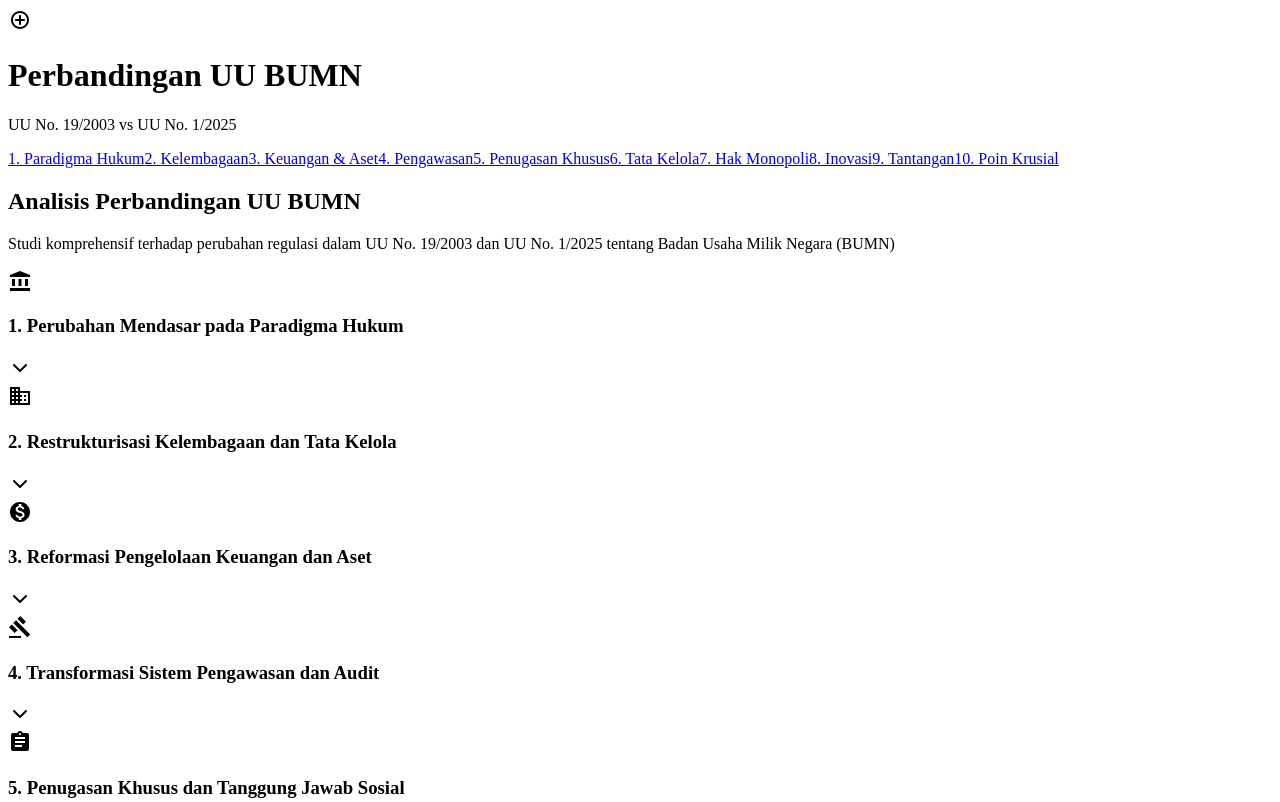
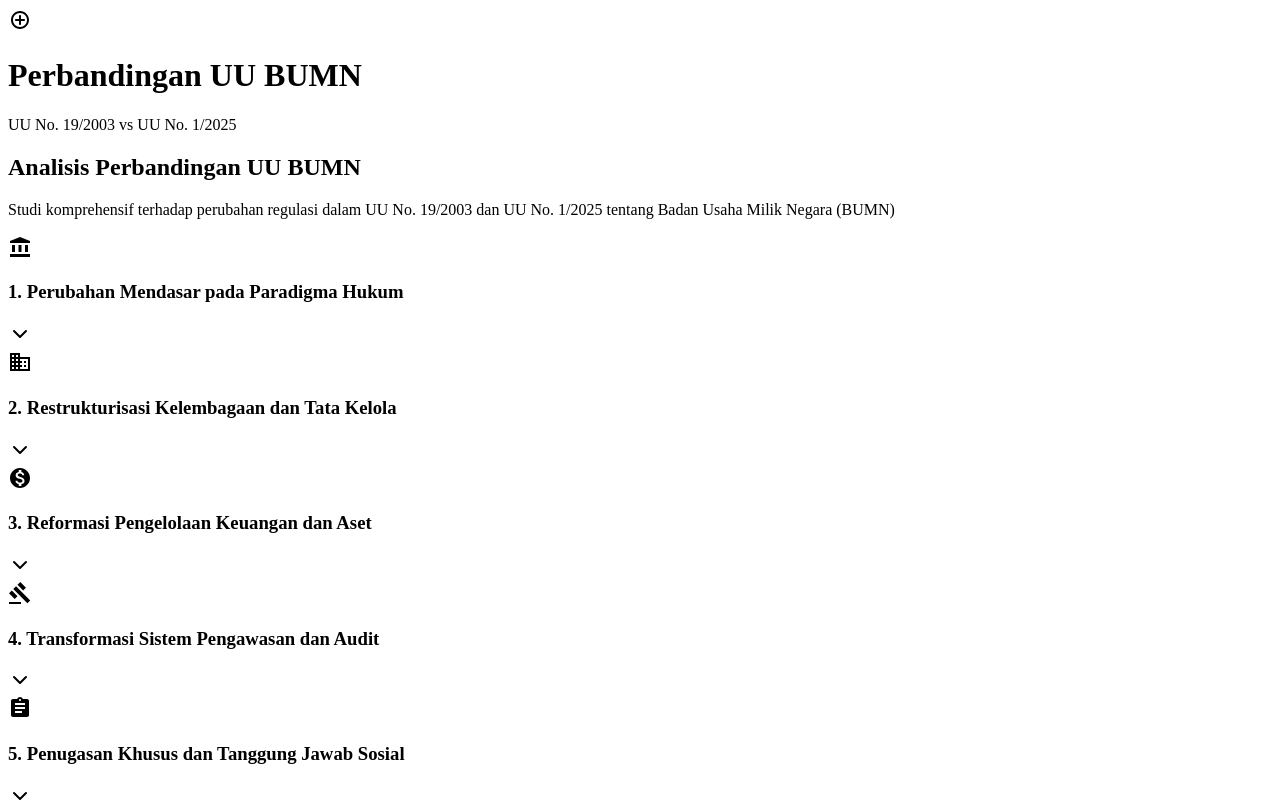
Before and after one commit to lucacadalora/BUMN-vs-DanantaraComparison, a React (Vite) app in the folder client/: page / in a window 1280 px wide. Shown: the top 802 px of the page. Built offline with nearby package versions, Linux system fonts and the light colour scheme.

Commit message:
Remove navigation and section activation logic from Home page.
Screenshot: https://storage.googleapis.com/screenshot-production-us-central1/e0b1ac95-835e-4745-afcc-3919247f3de4/a9c7fa38-17af-456b-a872-7f5368d8dee3.jpg

```diff
--- a/client/src/components/ComparisonSection.tsx
+++ b/client/src/components/ComparisonSection.tsx
@@ -1,7 +1,6 @@
-import React from 'react';
+import React, { useState } from 'react';
 import { ChevronDown } from 'lucide-react';
 import CategoryComparison from './CategoryComparison';
-import { useSectionToggle } from '@/hooks/useSectionToggle';
 
 interface Category {
   title: string;
@@ -20,18 +19,19 @@ interface ComparisonSectionProps {
   title: string;
   icon: React.ComponentType;
   categories: Category[];
-  isActive: boolean;
 }
 
 const ComparisonSection: React.FC<ComparisonSectionProps> = ({
   id,
   title,
   icon,
-  categories,
-  isActive
+  categories
 }) => {
-  // Initialize with false so sections are closed by default
-  const { isOpen, toggle } = useSectionToggle(false);
+  const [isOpen, setIsOpen] = useState(false);
+
+  const toggle = () => {
+    setIsOpen(prev => !prev);
+  };
 
   return (
     <section id={id} className="bg-white rounded-lg shadow-md overflow-hidden">
--- a/client/src/pages/Home.tsx
+++ b/client/src/pages/Home.tsx
@@ -1,27 +1,13 @@
-import React, { useState } from 'react';
+import React from 'react';
 import Header from '@/components/Header';
-import Navigation from '@/components/Navigation';
 import ComparisonSection from '@/components/ComparisonSection';
 import Footer from '@/components/Footer';
 import { comparisonData } from '@/data/comparisonData';
 
 const Home: React.FC = () => {
-  const [activeSection, setActiveSection] = useState<string>("paradigma");
-
-  const handleSectionChange = (sectionId: string) => {
-    setActiveSection(sectionId);
-
-    // Scroll to section
-    const targetSection = document.getElementById(sectionId);
-    if (targetSection) {
-      targetSection.scrollIntoView({ behavior: 'smooth' });
-    }
-  };
-
   return (
     <div className="min-h-screen flex flex-col">
       <Header />
-      <Navigation activeSection={activeSection} onSectionChange={handleSectionChange} />
 
       <main className="flex-grow container mx-auto px-4 py-8">
         <div className="mb-6">
@@ -40,7 +26,6 @@ const Home: React.FC = () => {
               title={section.title}
               icon={section.icon}
               categories={section.categories}
-              isActive={activeSection === section.id}
             />
           ))}
         </div>
```
Also changed, not shown: attached_assets/image_1740544773470.png (added), attached_assets/image_1740544805319.png (added).
